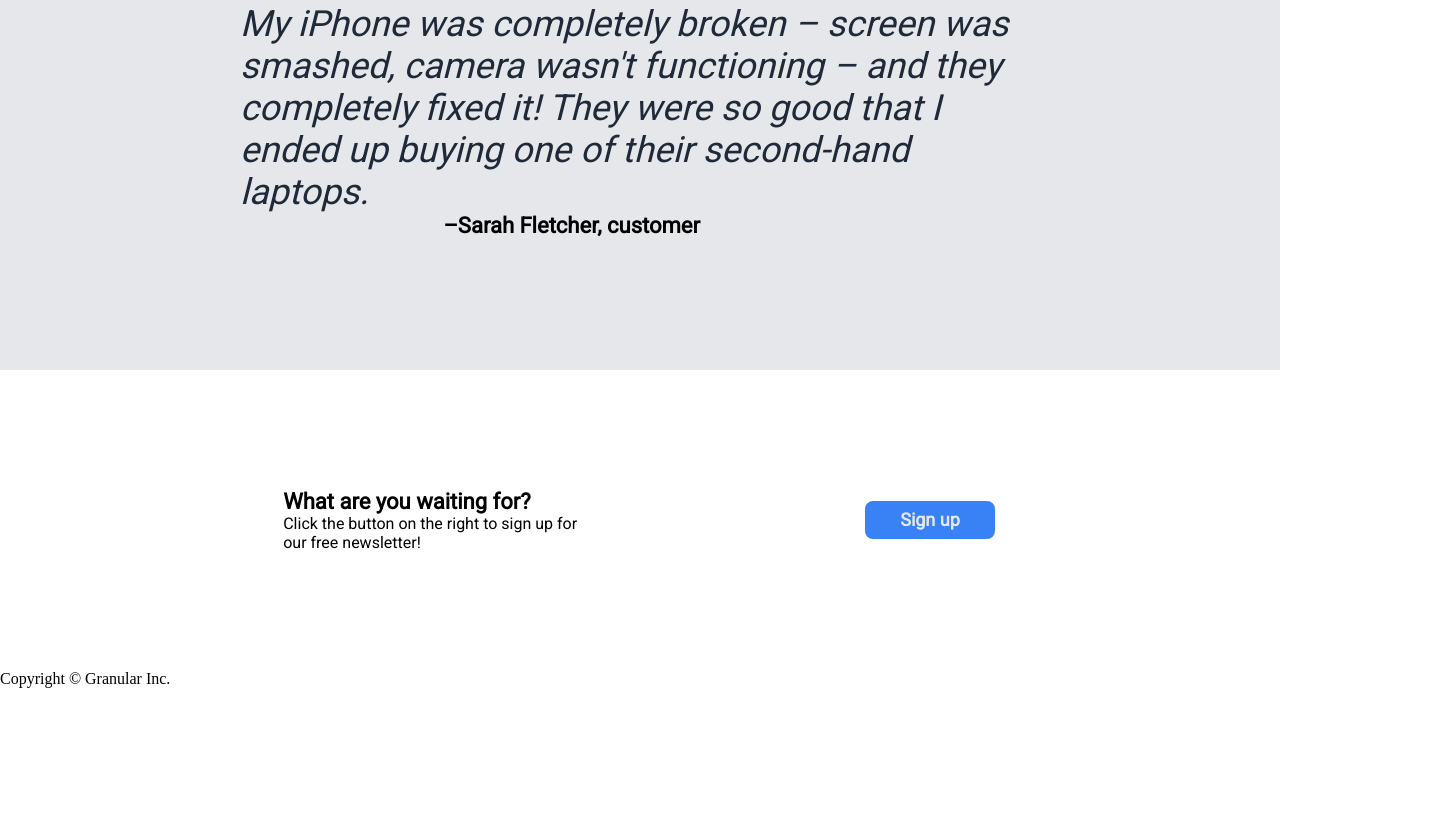
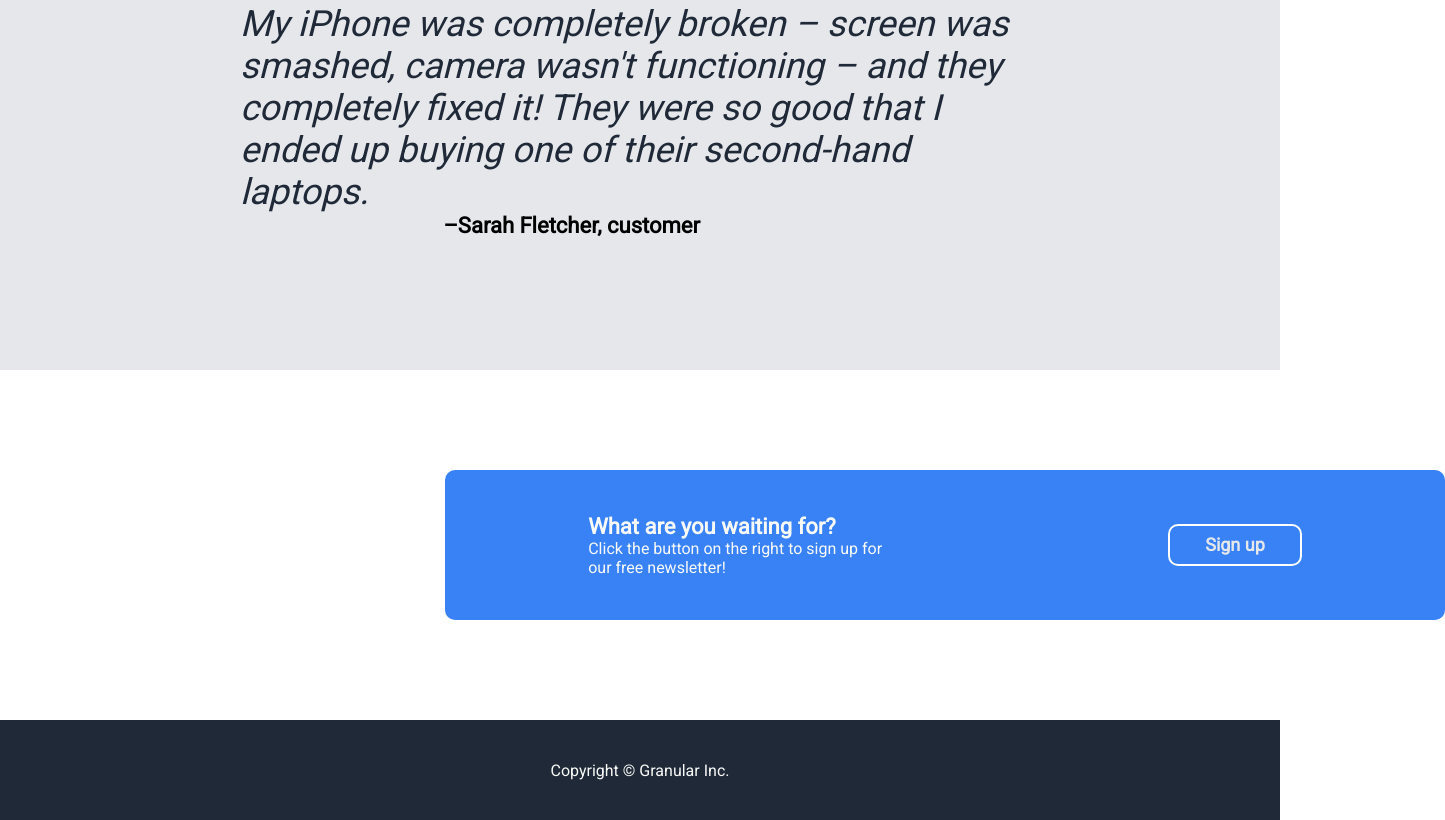
Before and after one commit to amjwarburg/landing-page, a plain HTML site: page index.html in a window 1280 px wide. Shown: the part 954-1774 px from the top of the page, 1445 px wide, since content can reach past the window. Before the commit the page ends 1642 px from the top, so only its background shows below. Drawn offline with Linux system fonts and the light colour scheme.

Commit message:
Add footer, style blue box
This commit completes the project by adding the footer and finally
creating that blue box! Turns out all I needed was some margin
usage!

```diff
--- a/index.html
+++ b/index.html
@@ -61,9 +61,6 @@
   </div>
   <div class="section-d">
     <div class="cta">
-      <div class="blue-box">
-        <div class="box"></div>
-      </div>
       <div class="call-to-action">
         <div class="call-to-action-title">What are you waiting for?</div>
         <div class="call-to-action-subtitle">Click the button on the right to sign up for our free newsletter!</div>
--- a/styles.css
+++ b/styles.css
@@ -167,12 +167,14 @@ img.sub4 {
 .call-to-action-title {
   font-family: Roboto, sans-serif;
   font-size: 22px;
+  color: #F9FAF8;
   font-weight: bolder;
 }
 
 .call-to-action-subtitle {
   font-family: Roboto, sans-serif;
   width: 300px;
+  color: #F9FAF8;
 }
 
 .sign-up2 {
@@ -192,8 +194,24 @@ img.sub4 {
 .cta {
   display: flex;
   justify-content: center;
-  height: 300px;
+  height: 150px;
+  width: 1000px;
   align-items: center;
   gap: 280px;
-  margin-left: -280px;
+  background-color: #3882F6;
+  margin: 100px 350px 100px 445px;
+  border-radius: 10px;
 }
+
+.footer {
+  height: 100px;
+  background-color: #1F2937;
+  display: flex;
+  justify-content: center;
+  align-items: center;
+}
+
+.copyright {
+  font-family: 'Roboto', sans-serif;
+  color: #F9FAF8;
+}
```
